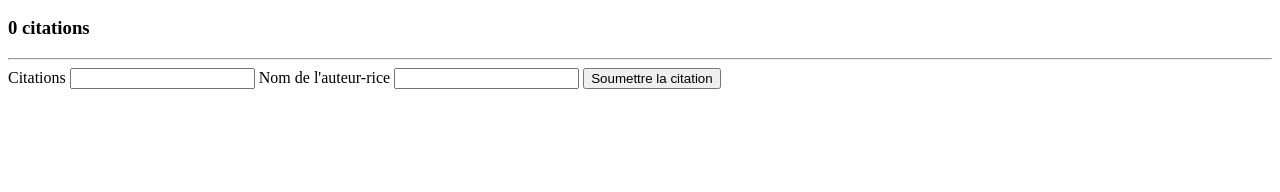
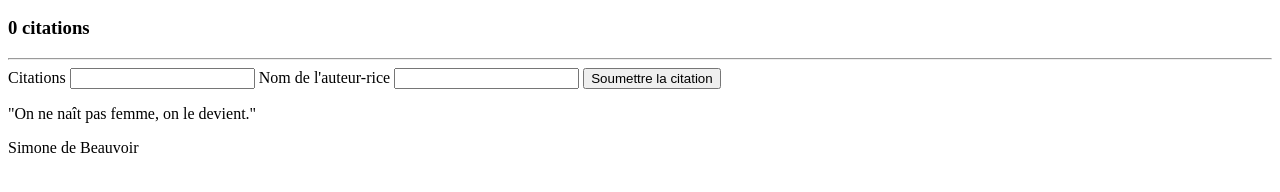
Before and after one commit to Vic-toria73/quotations-app, a plain HTML site: page index.html in a window 1280 px wide. Shown: the part 110-302 px from the top of the page. Drawn offline with Linux system fonts and the light colour scheme.

Commit message:
étape 3, ajout div quote-list & quote + 1ere citation

```diff
--- a/index.html
+++ b/index.html
@@ -19,13 +19,18 @@
         </label>
 
         <label>Nom de l'auteur-rice
-            <input type="text" name="nom_auteu" />
+            <input type="text" name="nom_auteur" />
         </label>
 
         <button id="button_citation">Soumettre la citation
         </button>
-
     </form>
+    <div id="quote-list">
+        <div id="quote">
+            <p class="text">"On ne naît pas femme, on le devient."</p>
+            <p class="author">Simone de Beauvoir</p>
+        </div>
+    </div>
 </body>
 
 </html>
```
